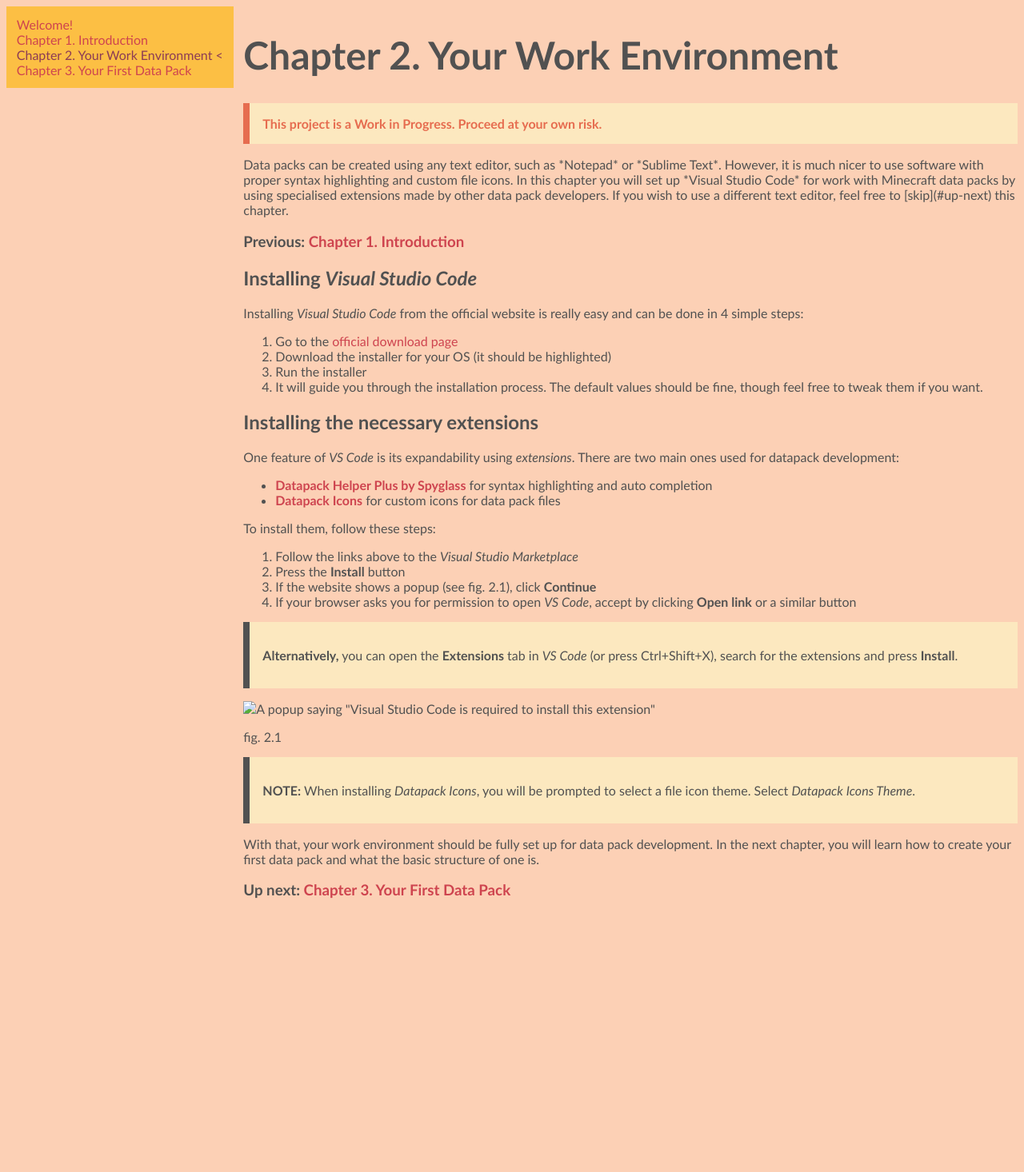
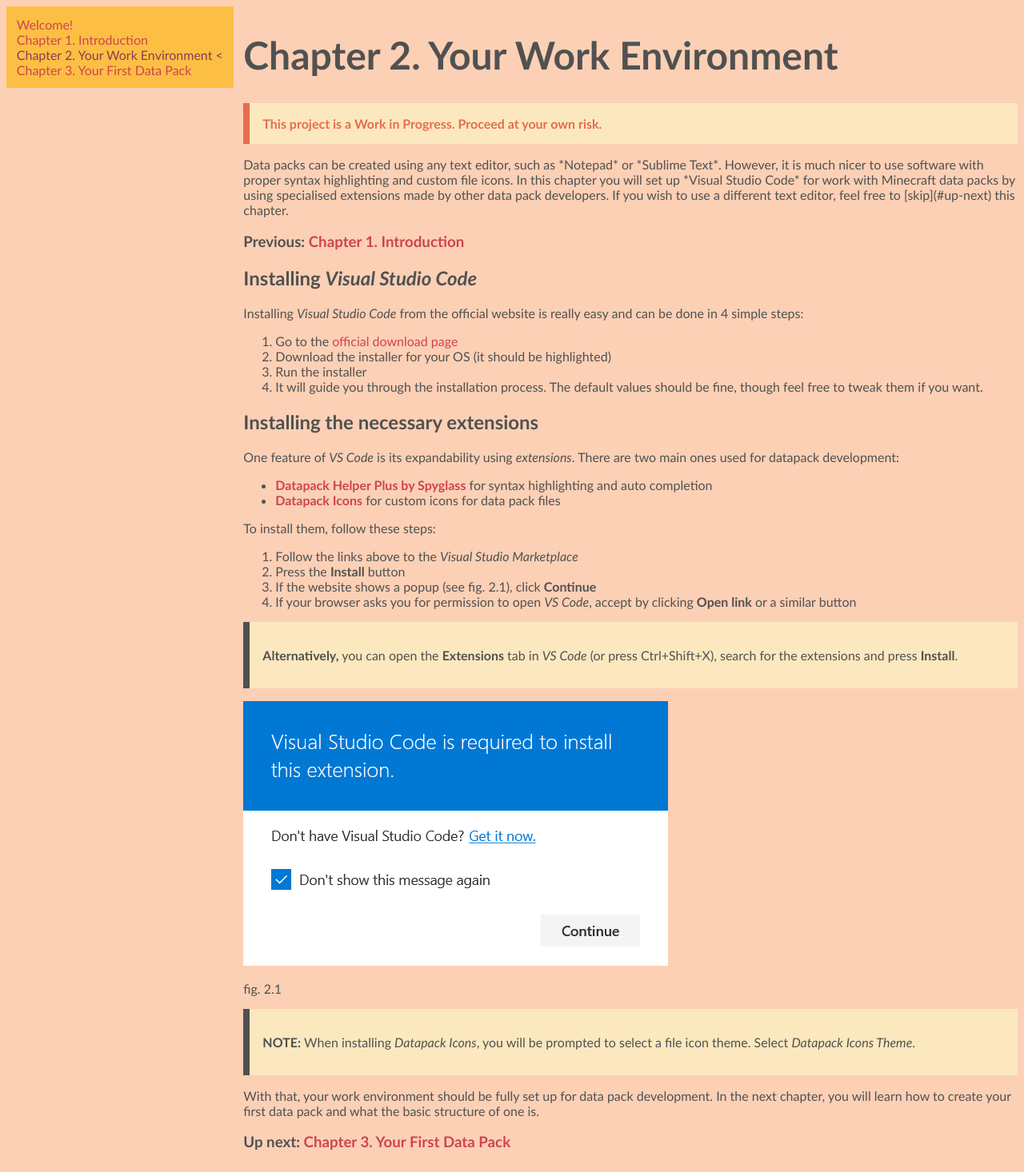
Before and after one commit to ImMultiro/datapack-guide, a Jekyll site: the page built from chapters/02.md, in a window 1280 px wide. Shown: the whole page at 80% size. Built offline with Jekyll 4.4.1, drawn with Linux system fonts in a browser that asks for light colours; before the commit the page ends 1151 px from its top, so only the background shows below that.

Commit message:
Fix broken image href

```diff
--- a/chapters/02.md
+++ b/chapters/02.md
@@ -27,7 +27,7 @@ To install them, follow these steps:
 
 > **Alternatively,** you can open the **Extensions** tab in *VS Code* (or press Ctrl+Shift+X), search for the extensions and press **Install**.
 
-![A popup saying "Visual Studio Code is required to install this extension"](../images/vscode-required.png)
+![A popup saying "Visual Studio Code is required to install this extension"](../assets/images/vscode-required.png)
 
 fig. 2.1
 
```
